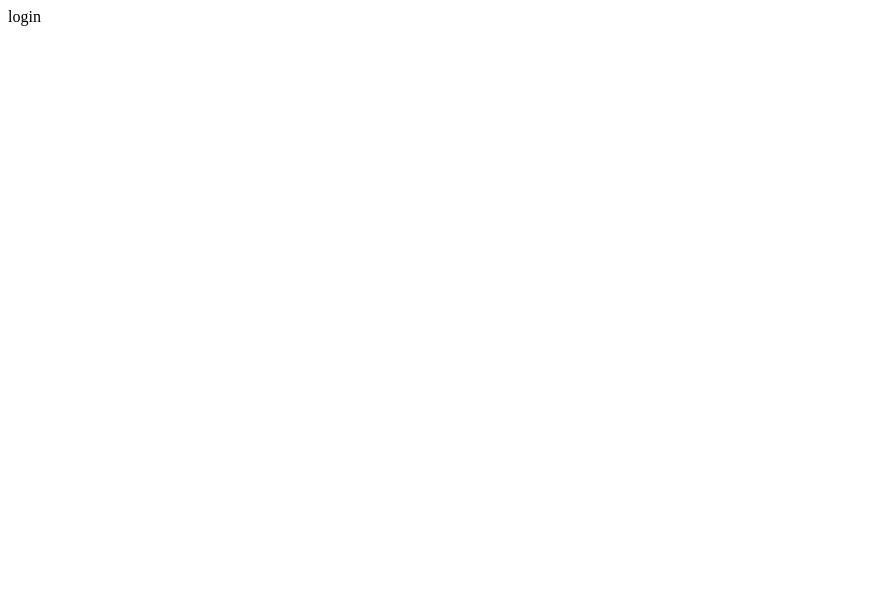
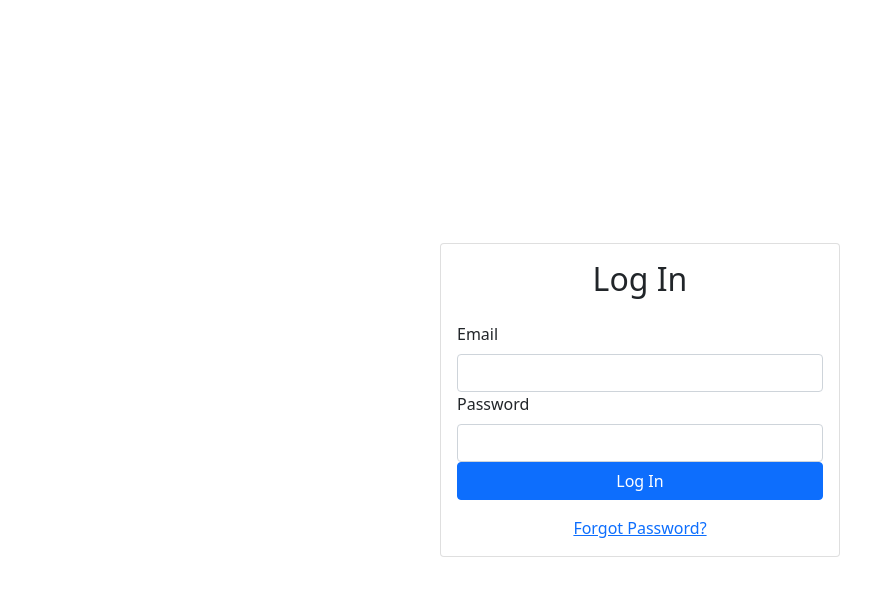
Before and after one commit to lunaticSKE12/Photo-Gallery, a React (Create React App) app: page /login in a window 1280 px wide. Shown: the top 596 px of the page, without its empty margins (0-895 px from the left). Built offline with nearby package versions, Linux system fonts and the light colour scheme; no server answers.

Commit message:
Add login component

```diff
--- a/src/components/App.jsx
+++ b/src/components/App.jsx
@@ -5,7 +5,7 @@ import { Routes, Route } from 'react-router-dom';
 import Dashboard from './Dashboard';
 import Board from './Board';
 import Login from './Login';
-
+import Card from 'react-bootstrap/Card';
 function App() {
   return (
     <Container
@@ -13,10 +13,12 @@ function App() {
       style={{ minHeight: '100vh' }}
     >
       <div className="w-100" style={{ maxWidth: '400px' }}>
-        <Routes>
-          <Route exact path="/" element={<Dashboard />} />
-          <Route path="/login" element={<Login />} />
-        </Routes>
+        <AuthProvider>
+          <Routes>
+            <Route exact path="/" element={<Dashboard />} />
+            <Route path="/login" element={<Login />} />
+          </Routes>
+        </AuthProvider>
       </div>
     </Container>
   );
--- a/src/components/Login.jsx
+++ b/src/components/Login.jsx
@@ -1,7 +1,55 @@
-import React from 'react';
+import React, { useRef, useState } from 'react';
+import { Form, Button, Card, Alert } from 'react-bootstrap';
+import { useAuth } from '../contexts/AuthContext';
+import { Link, useNavigate } from 'react-router-dom';
 
-const Login = () => {
-  return <div>login</div>;
-};
+export default function Login() {
+  const emailRef = useRef();
+  const passwordRef = useRef();
+  const { login } = useAuth();
+  const [error, setError] = useState('');
+  const [loading, setLoading] = useState(false);
+  const history = useNavigate();
 
-export default Login;
+  async function handleSubmit(e) {
+    e.preventDefault();
+
+    try {
+      setError('');
+      setLoading(true);
+      await login(emailRef.current.value, passwordRef.current.value);
+      history.push('/');
+    } catch {
+      setError('Failed to log in');
+    }
+
+    setLoading(false);
+  }
+
+  return (
+    <>
+      <Card>
+        <Card.Body>
+          <h2 className="text-center mb-4">Log In</h2>
+          {error && <Alert variant="danger">{error}</Alert>}
+          <Form onSubmit={handleSubmit}>
+            <Form.Group id="email">
+              <Form.Label>Email</Form.Label>
+              <Form.Control type="email" ref={emailRef} required />
+            </Form.Group>
+            <Form.Group id="password">
+              <Form.Label>Password</Form.Label>
+              <Form.Control type="password" ref={passwordRef} required />
+            </Form.Group>
+            <Button disabled={loading} className="w-100" type="submit">
+              Log In
+            </Button>
+          </Form>
+          <div className="w-100 text-center mt-3">
+            <Link to="/forgot-password">Forgot Password?</Link>
+          </div>
+        </Card.Body>
+      </Card>
+    </>
+  );
+}
--- a/src/contexts/AuthContext.js
+++ b/src/contexts/AuthContext.js
@@ -1,34 +1,34 @@
-// import React, { useContext, useState, useEffect } from 'react';
-// import { projectAuth } from '../firebase/config';
+import React, { useContext, useState, useEffect } from 'react';
+import { projectAuth } from '../firebase/config';
 
-// const AuthContext = React.createContext();
+const AuthContext = React.createContext();
 
-// export function useAuth() {
-//   return useContext(AuthContext);
-// }
+export function useAuth() {
+  return useContext(AuthContext);
+}
 
-// export function AuthProvider({ children }) {
-//   const [currentUser, setCurrentUser] = useState();
-//   const [loading, setLoading] = useState(true);
+export function AuthProvider({ children }) {
+  const [currentUser, setCurrentUser] = useState();
+  const [loading, setLoading] = useState(true);
 
-//   function login(email, password) {}
+  function login(email, password) {}
 
-//   useEffect(() => {
-//     const unsubscribe = projectAuth.onAuthStateChanged((user) => {
-//       setCurrentUser(user);
-//       setLoading(false);
-//     });
+  useEffect(() => {
+    const unsubscribe = projectAuth.onAuthStateChanged((user) => {
+      setCurrentUser(user);
+      setLoading(false);
+    });
 
-//     return unsubscribe;
-//   }, []);
+    return unsubscribe;
+  }, []);
 
-//   const value = {
-//     currentUser,
-//   };
+  const value = {
+    currentUser,
+  };
 
-//   return (
-//     <AuthContext.Provider value={value}>
-//       {!loading && children}
-//     </AuthContext.Provider>
-//   );
-// }
+  return (
+    <AuthContext.Provider value={value}>
+      {!loading && children}
+    </AuthContext.Provider>
+  );
+}
--- a/src/index.js
+++ b/src/index.js
@@ -2,13 +2,11 @@ import React from 'react';
 import ReactDOM from 'react-dom';
 import App from './components/App';
 import reportWebVitals from './reportWebVitals';
-
+import 'bootstrap/dist/css/bootstrap.min.css';
 import { BrowserRouter as Router } from 'react-router-dom';
-import { createBrowserHistory } from 'history';
-const history = createBrowserHistory();
 
 ReactDOM.render(
-  <Router history={history}>
+  <Router>
     <App />
   </Router>,
   document.getElementById('root')
```
